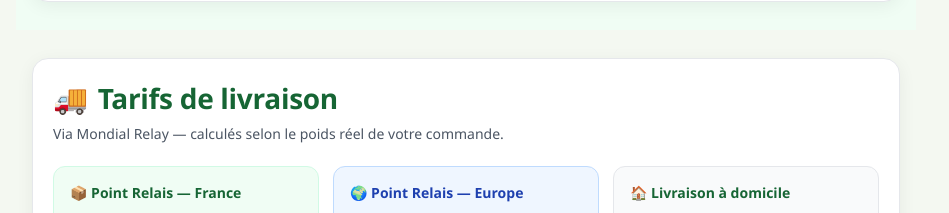
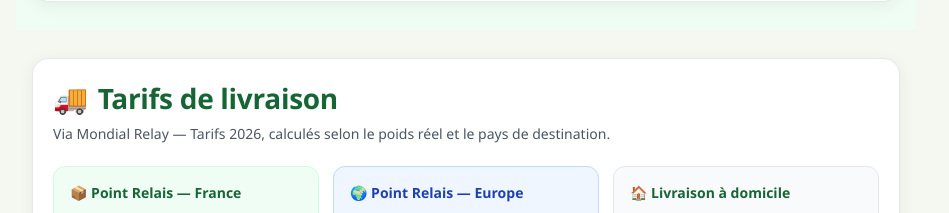
Before and after one commit to Laserreafricaine/serre-africaine, a React (Create React App) app: page / in a window 1280 px wide. Shown: the part 3248-3461 px from the top of the page, without its empty margins (0-949 px from the left). Built offline with nearby package versions, Linux system fonts and the light colour scheme.

Commit message:
Update App.jsx

```diff
--- a/src/App.jsx
+++ b/src/App.jsx
@@ -1222,7 +1222,7 @@ export default function App() {
 
           <Section>
             <div style={card}>
-              <SectionTitle emoji="🚚" title="Tarifs de livraison" subtitle="Via Mondial Relay — calculés selon le poids réel de votre commande." />
+              <SectionTitle emoji="🚚" title="Tarifs de livraison" subtitle="Via Mondial Relay — Tarifs 2026, calculés selon le poids réel et le pays de destination." />
               <div style={{ display: "grid", gridTemplateColumns: "repeat(auto-fit, minmax(250px, 1fr))", gap: 14 }}>
                 {/* France */}
                 <div style={{ background: T.greenLight, borderRadius: 12, padding: 16, border: `1px solid ${T.greenBorder}` }}>
```
